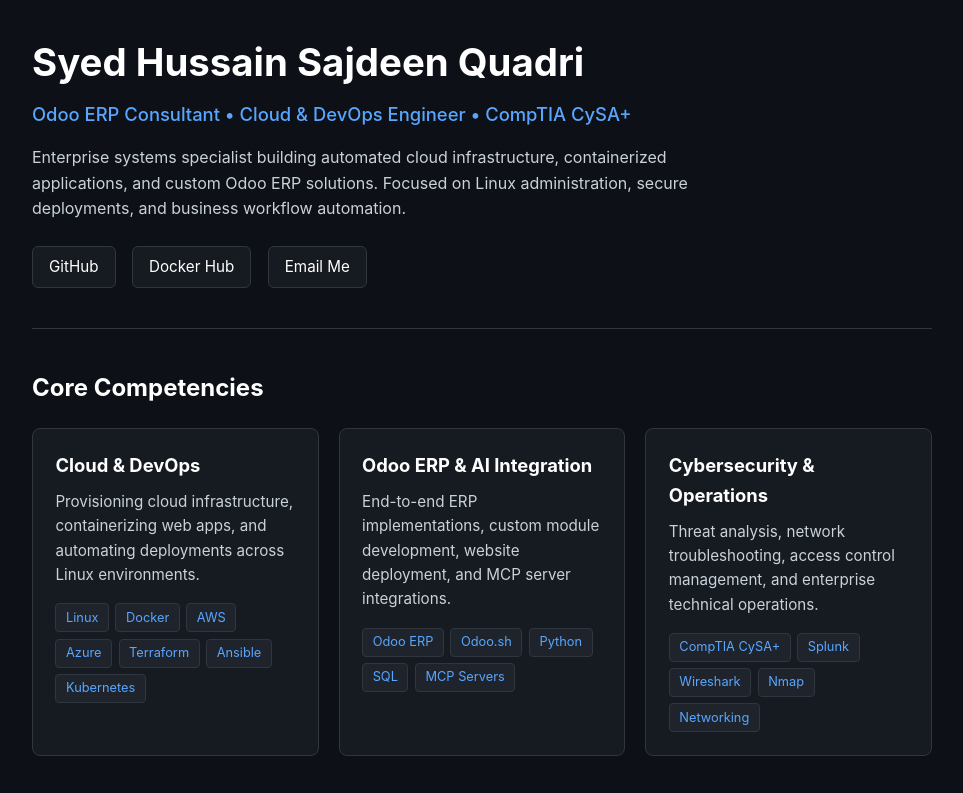
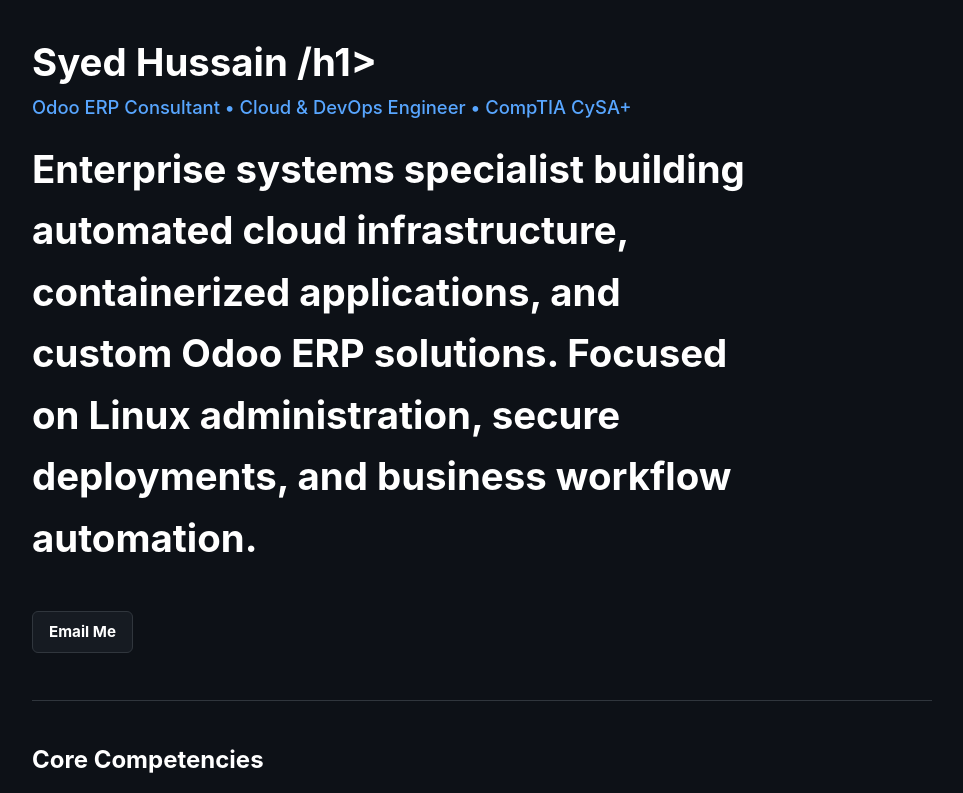
Before and after one commit to syedhsq25/syedhsq25.github.io, a plain HTML site: page index.html in a window 1280 px wide. Shown: the top 793 px of the page, without its empty margins (158-1121 px from the left). Drawn offline with Linux system fonts and the light colour scheme.

Commit message:
2nd commit

```diff
--- a/index.html
+++ b/index.html
@@ -81,16 +81,14 @@
 <body>
     <div class="container">
         <header>
-            <h1>Syed Hussain Sajdeen Quadri</h1>
+            <h1>Syed Hussain /h1>
             <div class="tagline">Odoo ERP Consultant &bull; Cloud &amp; DevOps Engineer &bull; CompTIA CySA+</div>
             <p class="bio">
                 Enterprise systems specialist building automated cloud infrastructure, containerized applications,
                 and custom Odoo ERP solutions. Focused on Linux administration, secure deployments, and business workflow automation.
             </p>
             <div class="links">
-                <a href="https://github.com/syedhsq25" target="_blank">GitHub</a>
-                <a href="https://hub.docker.com/u/syedhsq25" target="_blank">Docker Hub</a>
-                <a href="mailto:syedquadri3510@gmail.com">Email Me</a>
+                <a href="mailto:syedhsq25@gmail.com">Email Me</a>
             </div>
         </header>
 
```
